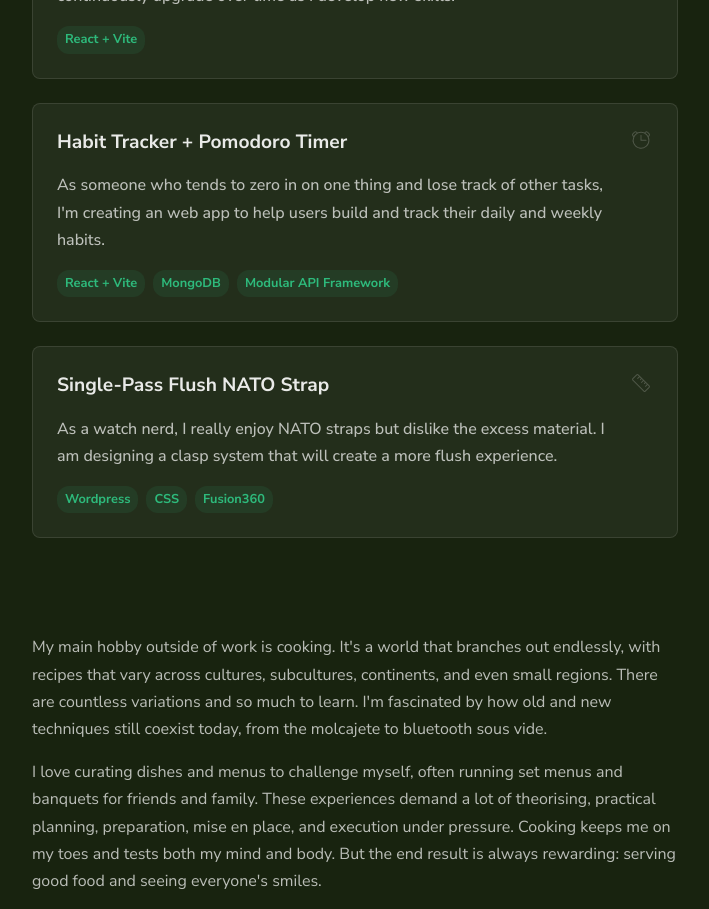
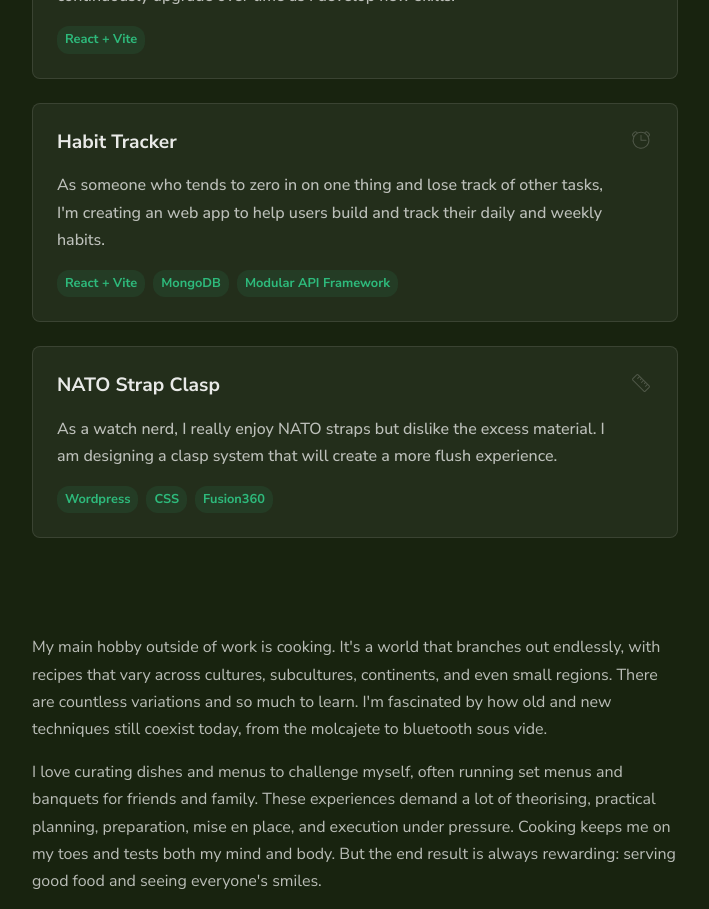
Before and after one commit to rein-w/portfolio, a React (Vite) app: page / in a window 1280 px wide. Shown: the part 800-1709 px from the top of the page, without its empty margins (538-1247 px from the left). Built offline with nearby package versions, Linux system fonts and the light colour scheme.

Commit message:
Update project titles to be more concise and focused
Remove redundant text from project card headings - simplified "Habit Tracker + Pomodoro Timer" to "Habit Tracker" and "Single-Pass Flush NATO Strap" to "NATO Strap Clasp" for better readability.

```diff
--- a/src/App.jsx
+++ b/src/App.jsx
@@ -121,7 +121,7 @@ function App() {
             <a href="https://github.com/rein-w/" target="_blank" rel="noreferrer" className="project-link">
             <div className="project-card">
                   <CiAlarmOn className="project-icon" />
-              <h3>Habit Tracker + Pomodoro Timer
+              <h3>Habit Tracker
                 <FiArrowUpRight className="external-link-icon" />
               </h3>
               <p>As someone who tends to zero in on one thing and lose track of other tasks, I'm creating an web app to help users build and track their daily and weekly habits.</p>
@@ -136,7 +136,7 @@ function App() {
             <a href="https://github.com/rein-w/" target="_blank" rel="noreferrer" className="project-link">
             <div className="project-card">
                   <CiRuler className="project-icon" />
-              <h3>Single-Pass Flush NATO Strap
+              <h3>NATO Strap Clasp
                 <FiArrowUpRight className="external-link-icon" />
               </h3>
               <p>As a watch nerd, I really enjoy NATO straps but dislike the excess material. I am designing a clasp system that will create a more flush experience.</p>
```
